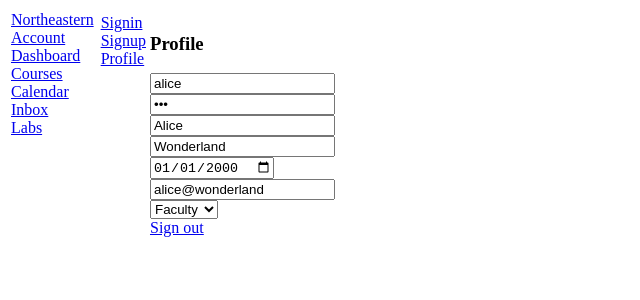
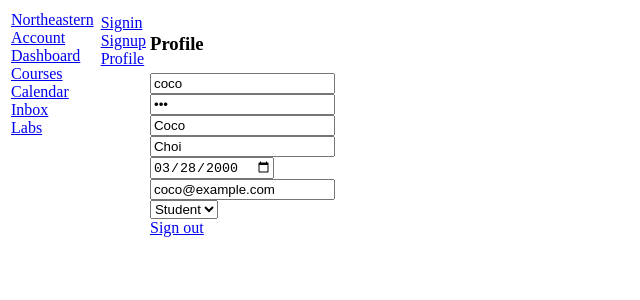
Before and after one commit to Cocochoiii/kambaz-next-js, a Next.js app: page /Account/Profile in a window 1280 px wide. Shown: the top 300 px of the page, without its empty margins (0-640 px from the left). Built offline with nearby package versions, Linux system fonts and the light colour scheme.

Commit message:
fixed account signin signup pages

```diff
--- a/app/(Kambaz)/Account/Profile/page.tsx
+++ b/app/(Kambaz)/Account/Profile/page.tsx
@@ -1,19 +1,21 @@
 import Link from "next/link";
-export default function Profile() {
+export default function Profile(){
     return (
         <div id="wd-profile-screen">
             <h3>Profile</h3>
-      <input defaultValue="alice" placeholder="username" className="wd-username"/><br/>
+            <input defaultValue="coco" placeholder="username" className="wd-username" /><br/>
             <input defaultValue="123" placeholder="password" type="password" className="wd-password" /><br/>
-      <input defaultValue="Alice" placeholder="First Name" id="wd-firstname" /><br/>
-      <input defaultValue="Wonderland" placeholder="Last Name" id="wd-lastname" /><br/>
-      <input defaultValue="2000-01-01" type="date" id="wd-dob" /><br/>
-      <input defaultValue="alice@wonderland" type="email" id="wd-email" /><br/>
-      <select defaultValue="FACULTY" id="wd-role">
-        <option value="USER">User</option><option value="ADMIN">Admin</option>
-        <option value="FACULTY">Faculty</option><option value="STUDENT">Student</option>
+            <input defaultValue="Coco" placeholder="First Name" id="wd-firstname" /><br/>
+            <input defaultValue="Choi" placeholder="Last Name" id="wd-lastname" /><br/>
+            <input defaultValue="2000-03-28" type="date" id="wd-dob" /><br/>
+            <input defaultValue="coco@example.com" type="email" id="wd-email" /><br/>
+            <select defaultValue="STUDENT" id="wd-role">
+                <option value="USER">User</option>
+                <option value="ADMIN">Admin</option>
+                <option value="FACULTY">Faculty</option>
+                <option value="STUDENT">Student</option>
             </select><br/>
-      <Link href="../Signin"> Sign out </Link>
+            <Link href="/Account/Signin"> Sign out </Link>
         </div>
     );
 }
--- a/app/(Kambaz)/Account/Signup/page.tsx
+++ b/app/(Kambaz)/Account/Signup/page.tsx
@@ -1,13 +1,13 @@
 import Link from "next/link";
-export default function Signup() {
+export default function Signup(){
     return (
         <div id="wd-signup-screen">
             <h3>Sign up</h3>
             <input placeholder="username" className="wd-username" /><br/>
             <input placeholder="password" type="password" className="wd-password" /><br/>
             <input placeholder="verify password" type="password" className="wd-password-verify" /><br/>
-      <Link href="../Profile"> Sign up </Link><br />
-      <Link href="../Signin"> Sign in </Link>
+            <Link href="/Account/Profile"> Sign up </Link><br/>
+            <Link href="/Account/Signin"> Sign in </Link>
         </div>
     );
 }
--- a/app/(Kambaz)/Account/page.tsx
+++ b/app/(Kambaz)/Account/page.tsx
@@ -1 +1,2 @@
-import { redirect } from 'next/navigation'; export default function AccountPage(){redirect('/Account/Signin');}
+import { redirect } from "next/navigation";
+export default function AccountPage(){ redirect("/Account/Signin"); }
```
Also changed, not shown: app/(Kambaz)/Account/Signin/page.tsx (+4 -4 lines). Lines whose indentation alone changed are shown as unchanged.
